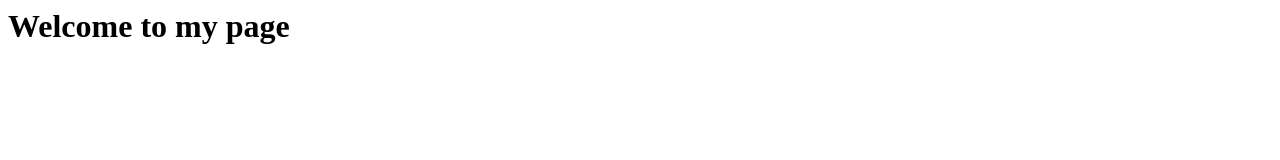
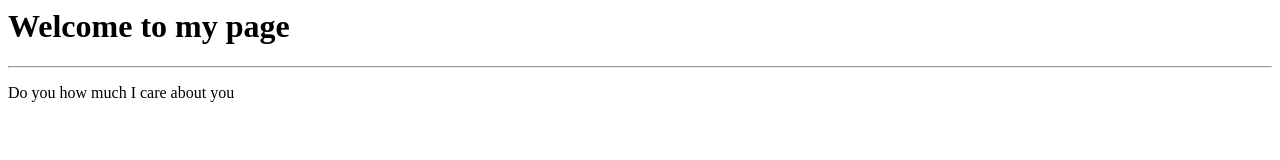
Before and after one commit to gkibria403/GitTest, a plain HTML site: page index.html in a window 1280 px wide. Drawn offline with Linux system fonts and the light colour scheme.

Commit message:
modified index.html

```diff
--- a/index.html
+++ b/index.html
@@ -1,5 +1,7 @@
 <html>
     <body>
         <h1>Welcome to my page</h1>
+        <hr/>
+        <p>Do you how much I care about you</p>
     </body>
 </html>
```
